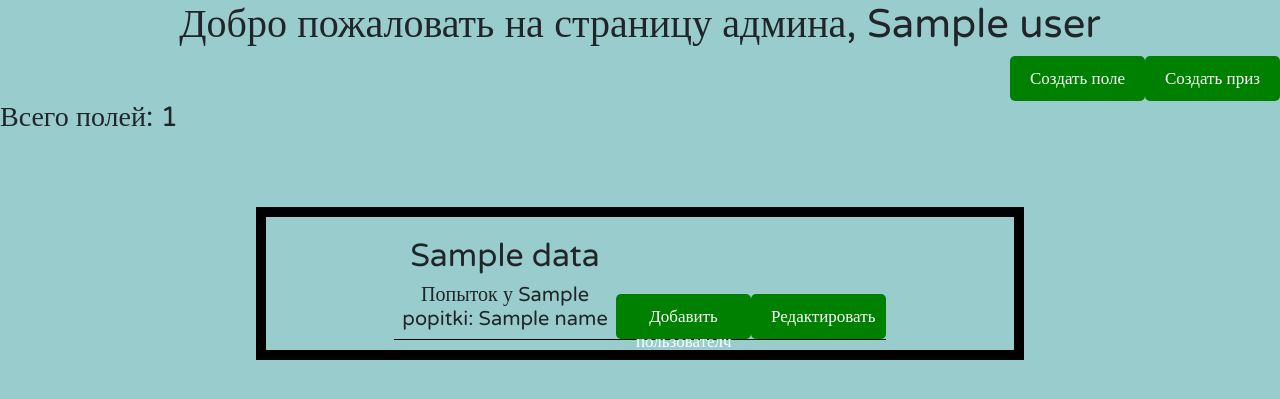
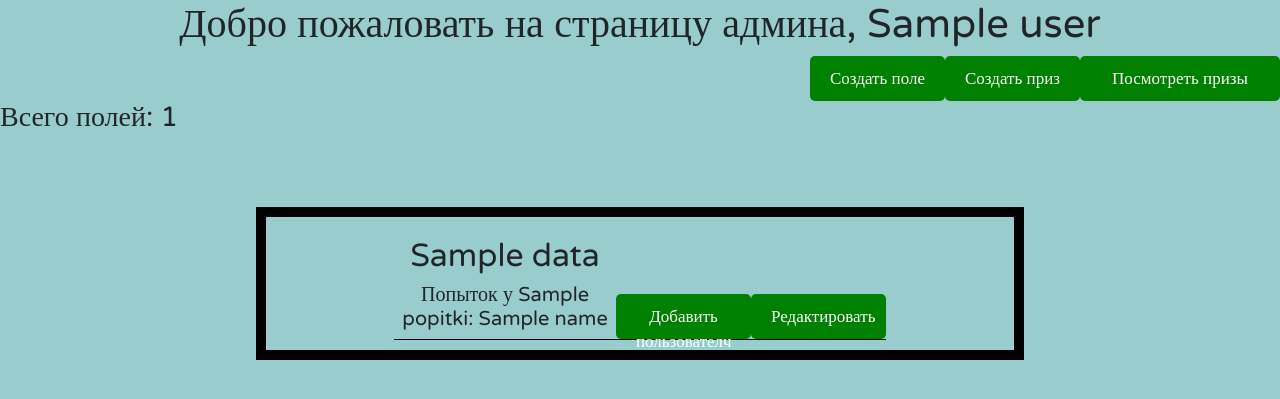
Before and after one commit to JLirik/sEA_battLe, a Flask app: template Новая папка/templates/admin_main.html in a window 1280 px wide. Shown: the top 399 px of the page. Run offline with Flask 3, Linux system fonts and the light colour scheme; the template is opened without the code that fills it: most values are stand-ins (such as "Sample title", 1, 10 or a date in 2020); some libraries are stand-ins or nearby versions.

Commit message:
Update admin_main.html

```diff
--- a/Новая папка/templates/admin_main.html
+++ b/Новая папка/templates/admin_main.html
@@ -19,6 +19,10 @@
         <form action="/admin/prize_corner" method="get">
             <input type="hidden" name="login" id="log" value="{{ login }}" />
             <button class="button1" style="width:135px;height:45px;cursor:pointer">Создать приз</button>
+        </form>
+	<form action="/admin/prizes_view" method="get">
+            <input type="hidden" name="login" id="log" value="{{ login }}" />
+            <button class="button1" style="width:200px;height:45px;cursor:pointer">Посмотреть призы</button>
         </form>
     </div>
     <div class="center-n">
```
